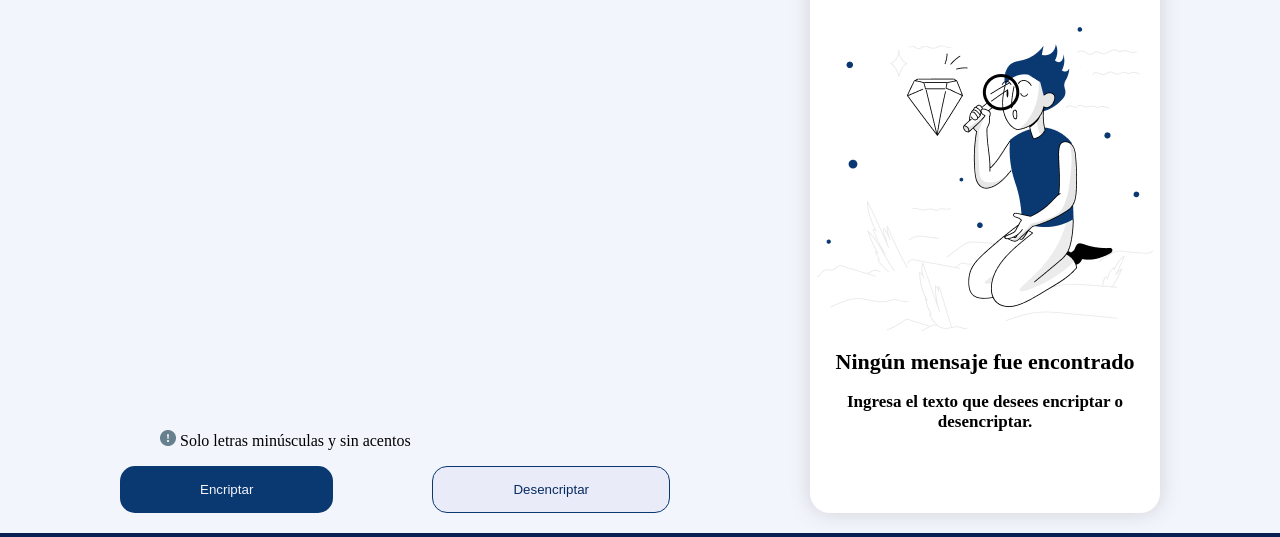
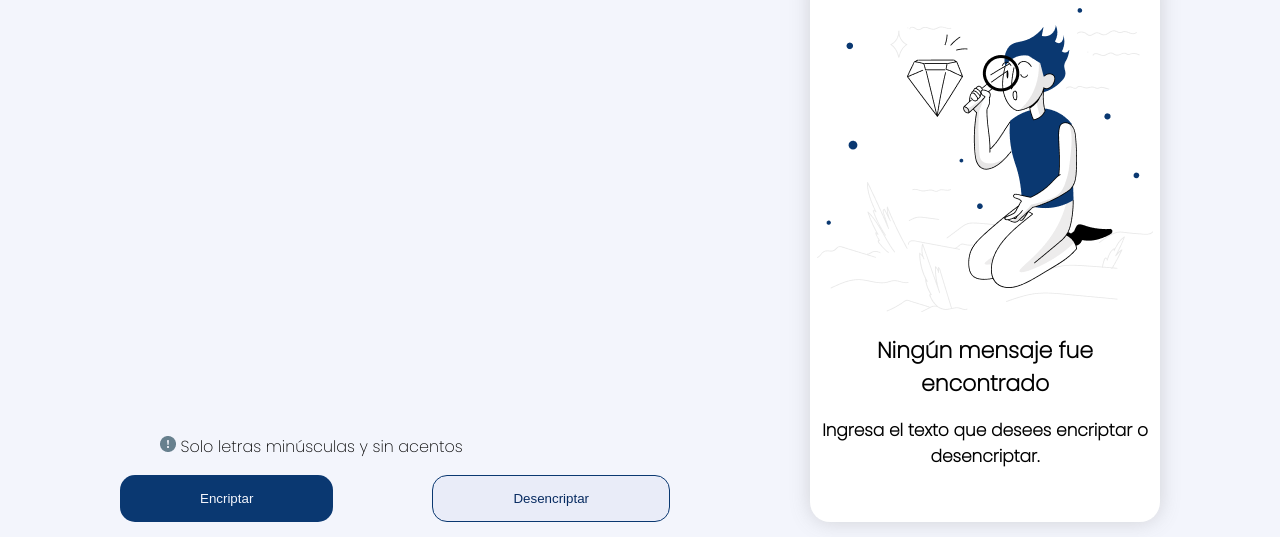
Before and after one commit to jona-V/aluraChallenge, a plain HTML site: page index.html in a window 1280 px wide. Shown: the part 152-689 px from the top of the page. Drawn offline with Linux system fonts and the light colour scheme.

Commit message:
update link google font

```diff
--- a/css/estilos.css
+++ b/css/estilos.css
@@ -23,6 +23,8 @@
 body {
     background-color: var(--light-blue-100);
     margin: 0;
+    font-family: "Poppins", sans-serif;
+    font-style: normal;
 }
 
 main {
@@ -76,7 +78,8 @@ h3 {
     height: 550px;
     width: 350px;
     text-align: center;
-    box-shadow: 0px 0px 20px 0px rgba(109, 109, 109, 0.25);;
+    box-shadow: 0px 0px 20px 0px rgba(109, 109, 109, 0.25);
+    ;
 }
 
 .botom {
--- a/index.html
+++ b/index.html
@@ -14,6 +14,7 @@
     <link rel="stylesheet" type="text/css" href="css/estilos.css">
     <link rel="stylesheet" type="text/css" href="css/responsive.css">
     <!-- fonts -->
+    <link href="https://fonts.googleapis.com/css2?family=Poppins:ital,wght@100,200,300&display=swap" rel="stylesheet">
 </head>
 
 <body>
```
